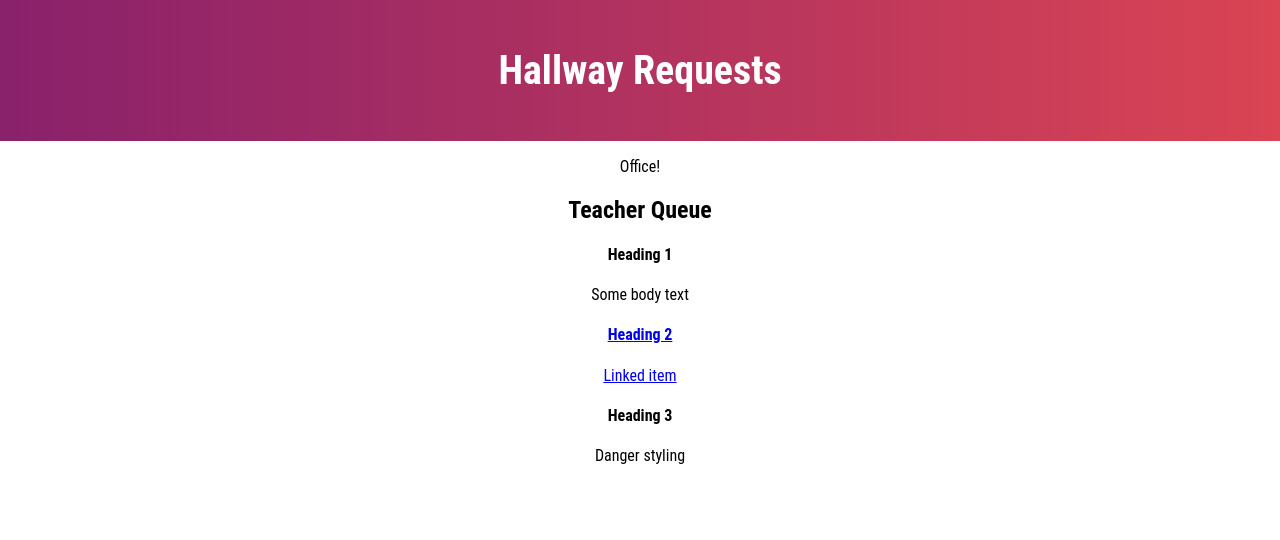
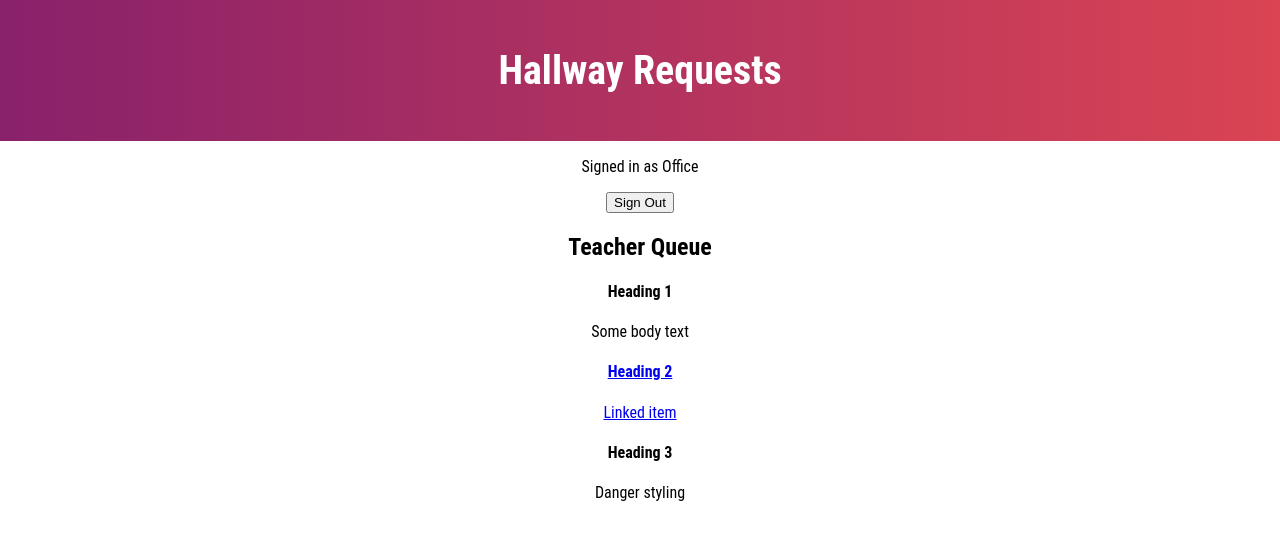
Before and after one commit to a-trost/Walkie-Walkie, a React (Create React App) app: page / in a window 1280 px wide. Both pictures are taken after a click on the button "Office". Shown: the top 540 px of the page. Built offline with nearby package versions, Linux system fonts and the light colour scheme; the HTML template or start-up script is replaced by a standard one.

Commit message:
Add localStorage save for user

```diff
--- a/src/App.js
+++ b/src/App.js
@@ -138,6 +138,7 @@ class App extends Component {
   handleTeacherSelection(i) {
     let user = teacherList.filter(user => user.name === i)[0];
     this.setState({ user: user });
+    localStorage.setItem("user", JSON.stringify(user));
   }
 
   determineView() {
@@ -159,14 +160,25 @@ class App extends Component {
   }
 
   renderOfficeView() {
-    return <p>Office!</p>;
+    return (
+      <div>
+        <p>Signed in as {this.state.user.name}</p>
+        <button onClick={() => this.signOutTeacher()}>Sign Out</button>
+      </div>
+    );
   }
   renderHallwayView() {
-    return <p>Hallway!</p>;
+    return (
+      <div>
+        <p>Signed in as {this.state.user.name}</p>
+        <button onClick={() => this.signOutTeacher()}>Sign Out</button>
+      </div>
+    );
   }
 
   signOutTeacher() {
     this.setState({ user: null });
+    localStorage.setItem("user", JSON.stringify(""));
   }
 
   renderTeacherView() {
@@ -193,13 +205,17 @@ class App extends Component {
             </Col>
           </Row>
         </Grid>
-
         <p>Signed in as {this.state.user.name}</p>
         <button onClick={() => this.signOutTeacher()}>Sign Out</button>
       </div>
     );
   }
-  // Needs to clear out local storage and bring up the renderChooseTeacher() component
+
+  componentDidMount() {
+    if (JSON.parse(localStorage.getItem("user"))) {
+      this.setState({ user: JSON.parse(localStorage.getItem("user")) });
+    }
+  }
 
   render() {
     return (
```
